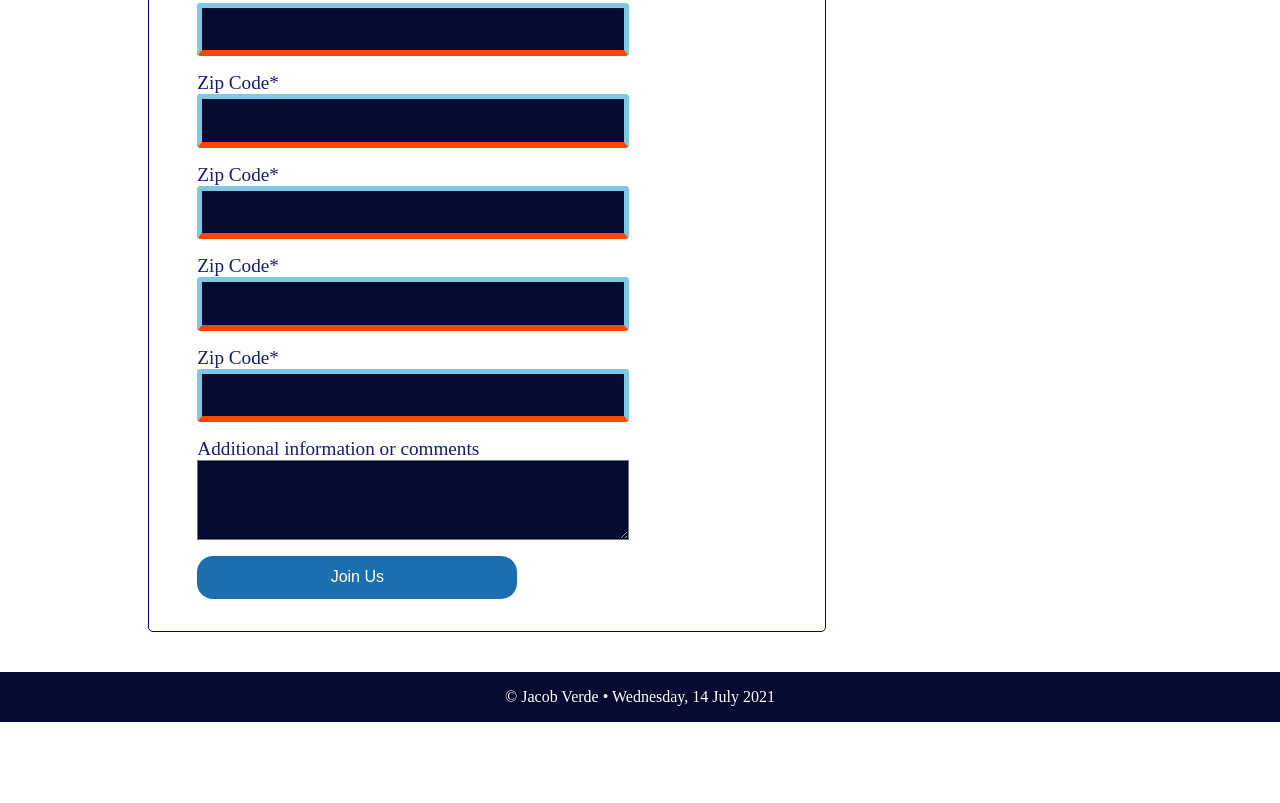
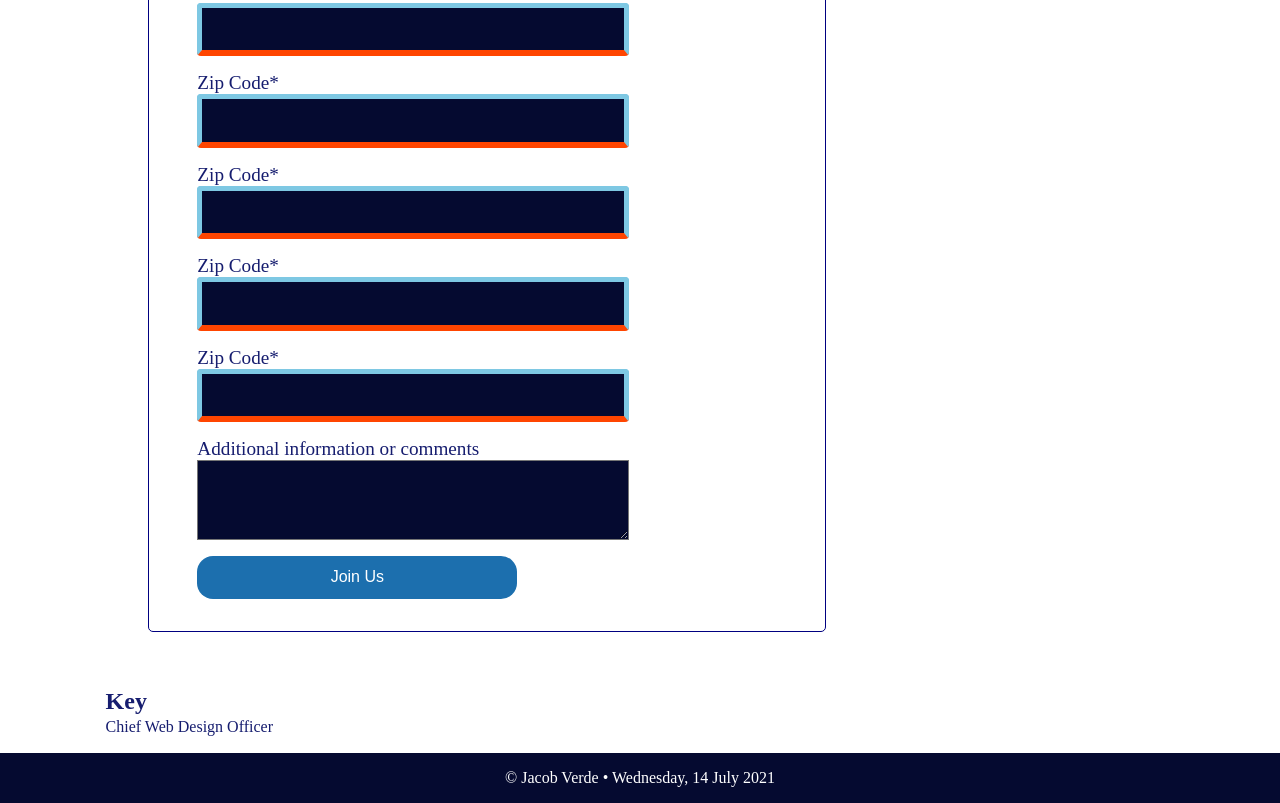
Before and after one commit to jakenugget/jacobverde.github.io, a plain HTML site: page final/join.html in a window 1280 px wide. Shown: the part 577-1380 px from the top of the page. Before the commit the page ends 1299 px from the top, so only its background shows below. Drawn offline with Linux system fonts and the light colour scheme; a script that the page names is missing; a web font is replaced by a local one.

Commit message:
Update join.html

```diff
--- a/final/join.html
+++ b/final/join.html
@@ -67,7 +67,8 @@
             </fieldset>
 
         </form>
-
+            <h2>Key</h2>
+            <p>Chief Web Design Officer</p>
     </main>
 
     <div id="footerWrapper">
```
